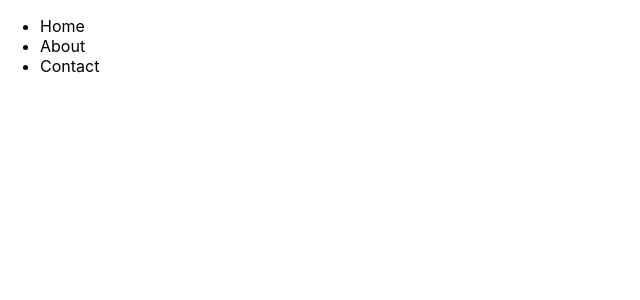
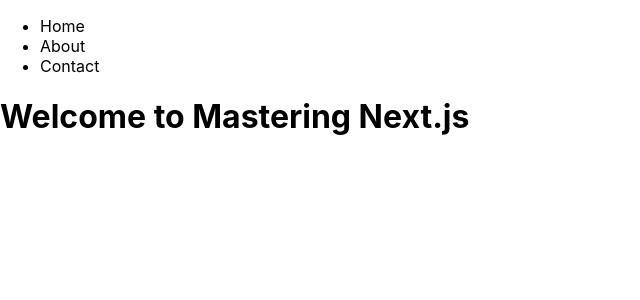
Before and after one commit to BrandonGrayson/next.js-testing-ground, a Next.js app: page / in a window 1280 px wide. Shown: the top 300 px of the page, without its empty margins (0-640 px from the left). Built offline with nearby package versions, Linux system fonts and the light colour scheme.

Commit message:
added contact page component

```diff
--- a/pages/index.js
+++ b/pages/index.js
@@ -6,7 +6,7 @@ export default function Home() {
   return (
     <>
     <Header/>
-
+    <h1>Welcome to Mastering Next.js</h1>
     </>
   )
 }
```
Also changed, not shown: pages/contact.js (+7 -0 lines).
